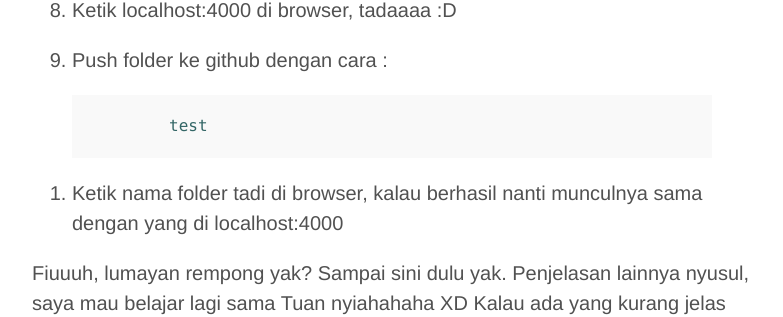
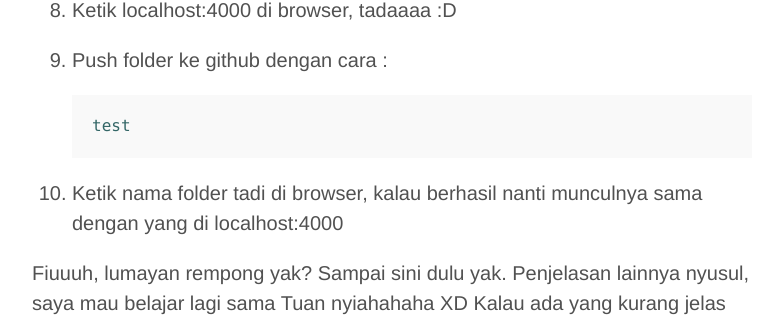
Before and after one commit to menikdp/menikdp.github.io, a Jekyll site: the page built from _posts/2014-10-02-install-ruby-and-jekyll-in-windows.md, in a window 1280 px wide. Shown: the part 1629-1946 px from the top of the page, without its empty margins (248-1031 px from the left). Built offline with Jekyll 4.4.1, drawn with Linux system fonts in a browser that asks for light colours.

Commit message:
fix sintax highlight

```diff
--- a/_posts/2014-10-02-install-ruby-and-jekyll-in-windows.md
+++ b/_posts/2014-10-02-install-ruby-and-jekyll-in-windows.md
@@ -29,9 +29,8 @@
 8. Ketik localhost:4000 di browser, tadaaaa :D
 
 9. Push folder ke github dengan cara :
-{% highlight ruby %}
-	test
-{% endhighlight %}
+
+    <div class="highlight"><pre><code class="language-ruby" data-lang="ruby"><span class="nb">test</span></code></pre></div>
 
 10. Ketik nama folder tadi di browser, kalau berhasil nanti munculnya sama dengan yang di localhost:4000
 
```
